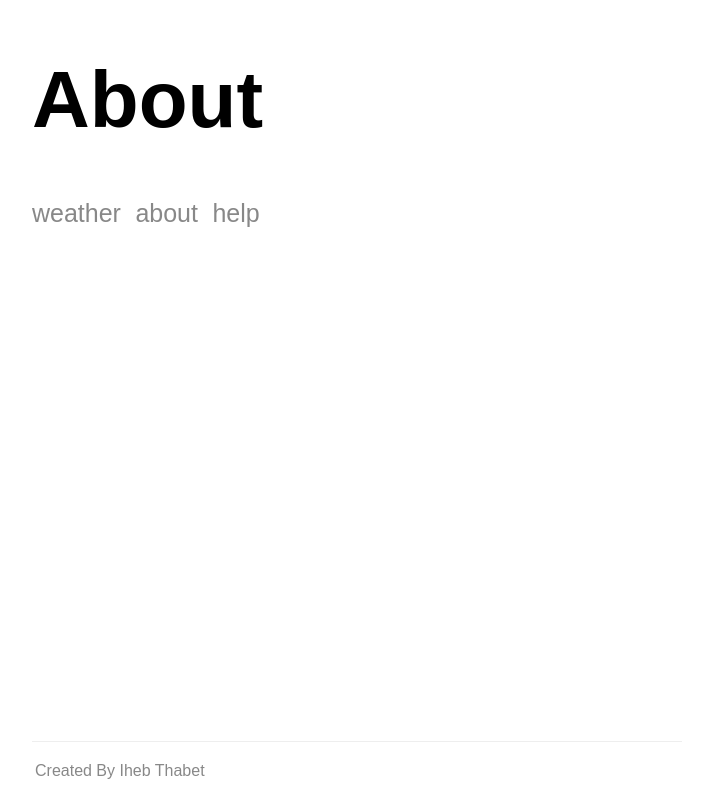
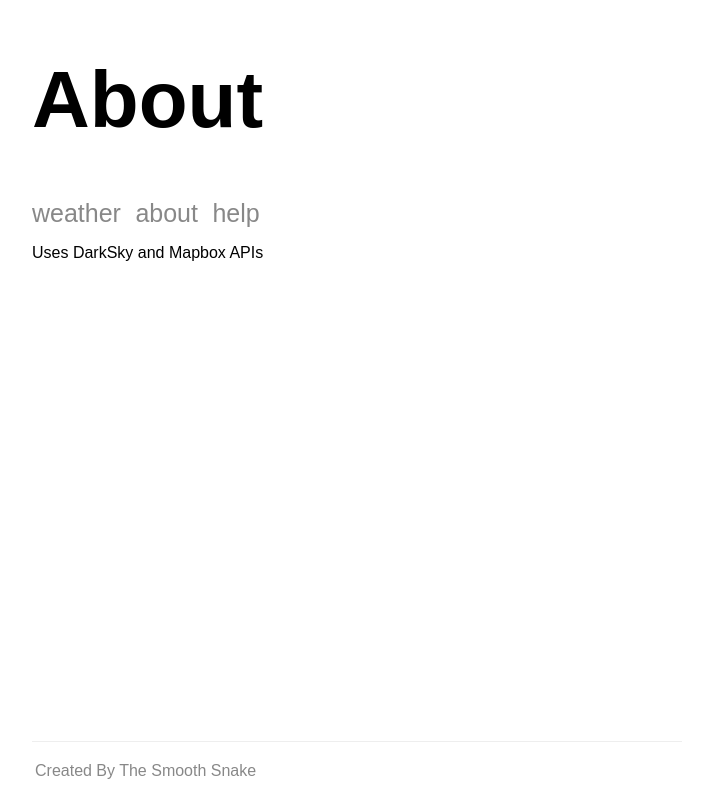
Before and after one commit to IhebThabet/Weather-App, a Node server app: page /about in a window 1280 px wide. Shown: the whole page, without its empty margins (283-996 px from the left). Run offline with Node 20, Linux system fonts and the light colour scheme; some libraries are stand-ins or nearby versions.

Commit message:
about addons

```diff
--- a/templates/partials/footer.hbs
+++ b/templates/partials/footer.hbs
@@ -1,3 +1,3 @@
 <footer>
-    Created By Iheb Thabet
+    Created By The Smooth Snake
 </footer>
--- a/templates/views/about.hbs
+++ b/templates/views/about.hbs
@@ -9,6 +9,7 @@
     <div class="main">
         <h1> {{title}}</h1>
          {{>header}}
+         <p>Uses DarkSky and Mapbox APIs</p>
     </div>
     {{>footer}}
 
```
